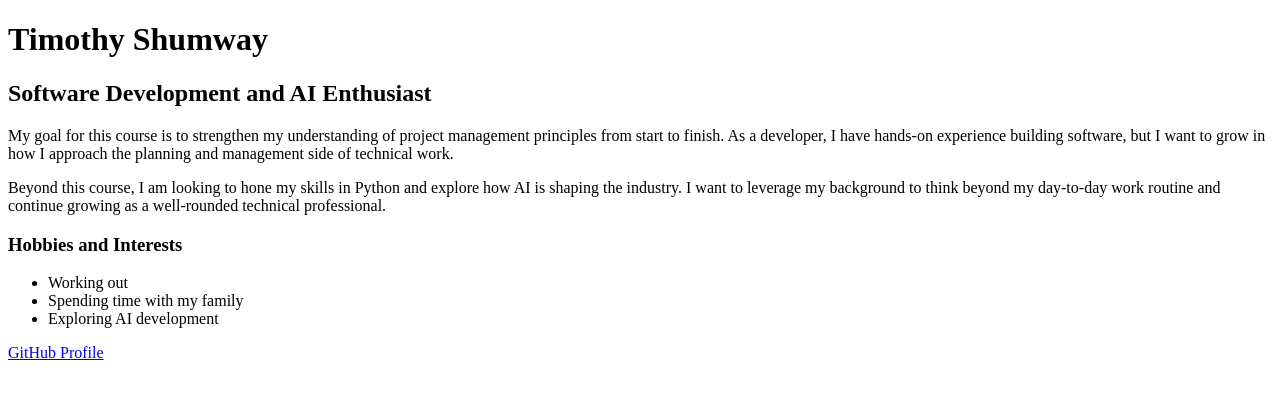
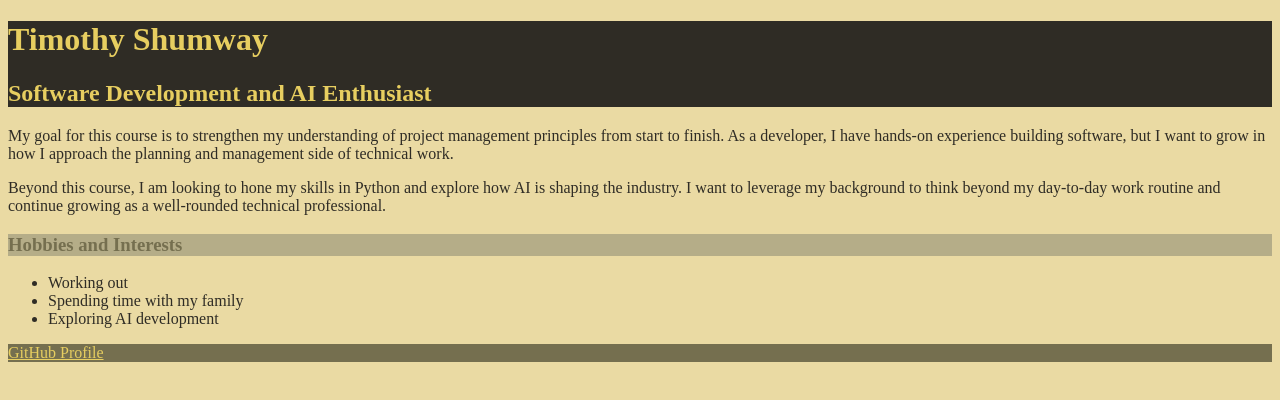
Before and after one commit to tshumwayTTU/project-01-personal-webpage, a plain HTML site: page index.html in a window 1280 px wide. Drawn offline with Linux system fonts and the light colour scheme.

Commit message:
add css styling

```diff
--- a/index.html
+++ b/index.html
@@ -3,6 +3,7 @@
 <head>
     <meta charset="UTF-8">
     <title>Timothy Shumway</title>
+    <link rel="stylesheet" href="style.css">
 </head>
 <body>
     <header>
--- /dev/null
+++ b/style.css
@@ -0,0 +1,38 @@
+body {
+    background-color: #eadaa3;
+    color: #2f2c25;
+}
+
+header {
+    background-color: #2f2c25;
+    color: #e7ce60;
+}
+
+header h1 {
+    color: #e7ce60;
+}
+
+header h2 {
+    color: #e7ce60;
+}
+
+h3 {
+    color: #756f4f;
+    background-color: #b5ad88;
+}
+
+p {
+    color: #2f2c25;
+}
+
+footer {
+    background-color: #756f4f;
+}
+
+footer a {
+    color: #e7ce60;
+}
+
+footer a:hover {
+    color: #eadaa3;
+}
```
